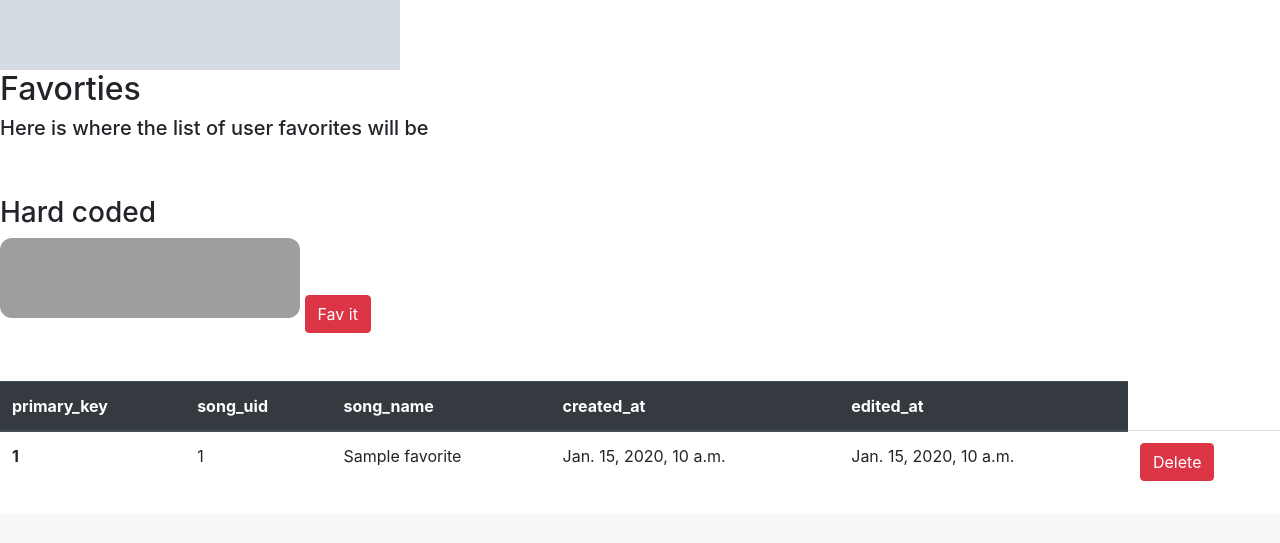
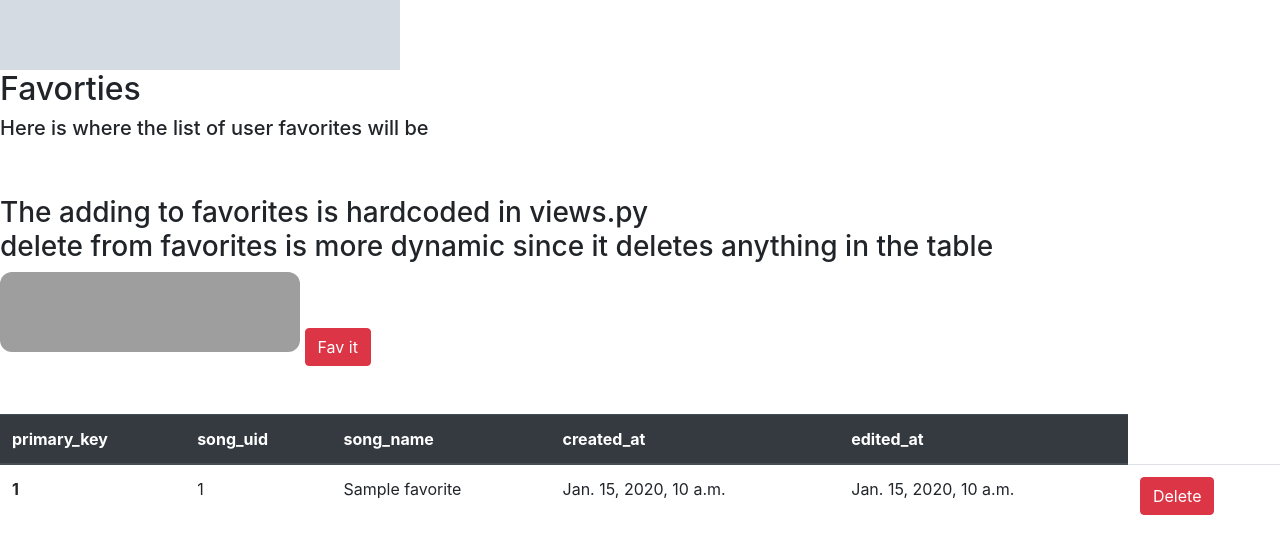
Before and after one commit to nativepapaya/Spring-2022-Senior-Project, a Django app: template sprecpro/templates/favorites.html in a window 1280 px wide. Shown: the part 286-829 px from the top of the page. Before the commit the page ends 767 px from the top, so only its background shows below. Run offline with Django 3.2, Linux system fonts and the light colour scheme; the template is opened without the code that fills it: values that come from a table or form of the project are taken from there, others are empty; tables that the repository leaves empty hold one stand-in row (values such as "Sample post"); grey boxes marked "Sample" are stand-in pictures; some libraries are stand-ins or nearby versions; grey boxes are pictures that could not be loaded.

Commit message:
Change the h3 text on favorites.html

```diff
--- a/sprecpro/templates/favorites.html
+++ b/sprecpro/templates/favorites.html
@@ -11,7 +11,9 @@
     <h5> Here is where the list of user favorites will be</h5>
     <br/><br/>
 
-    <h3>Hard coded</h3>
+    <h3>The adding to favorites is hardcoded in views.py
+        <br/>delete from favorites is more dynamic since it deletes anything in the table
+    </h3>
 
     <form method="POST" action="{% url 'add_fav'%}">
         {% csrf_token %}
```
